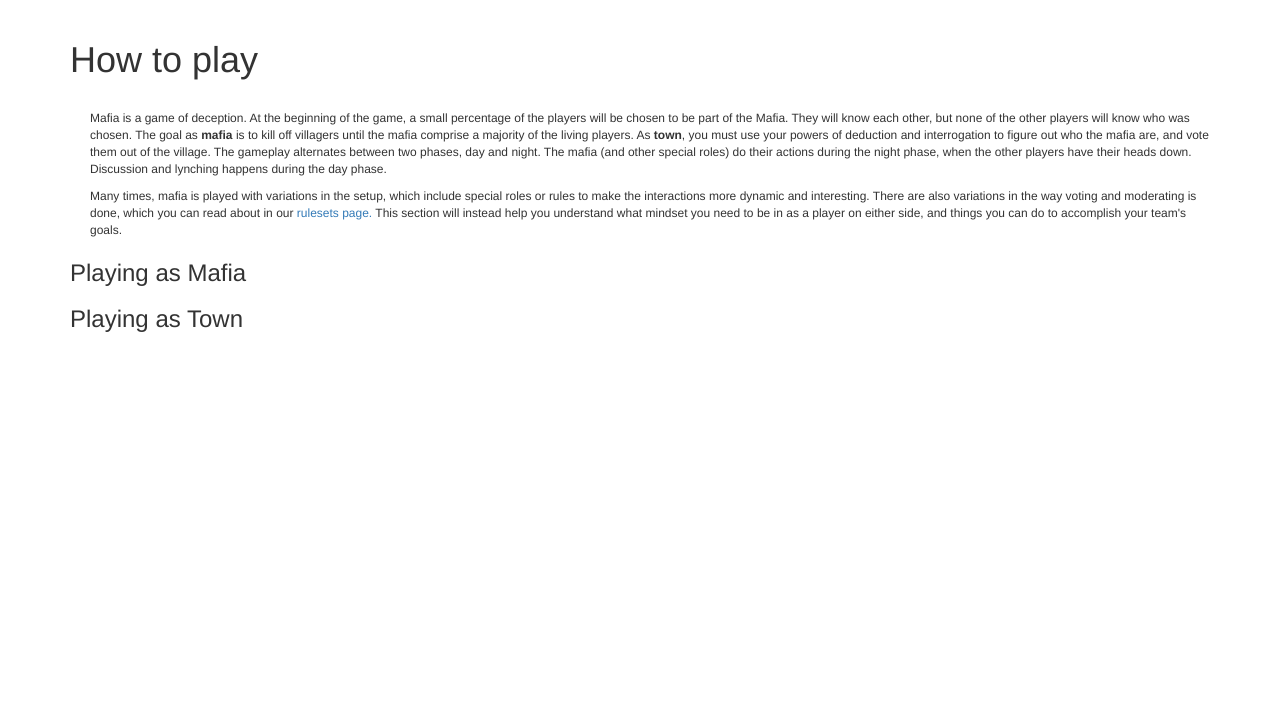
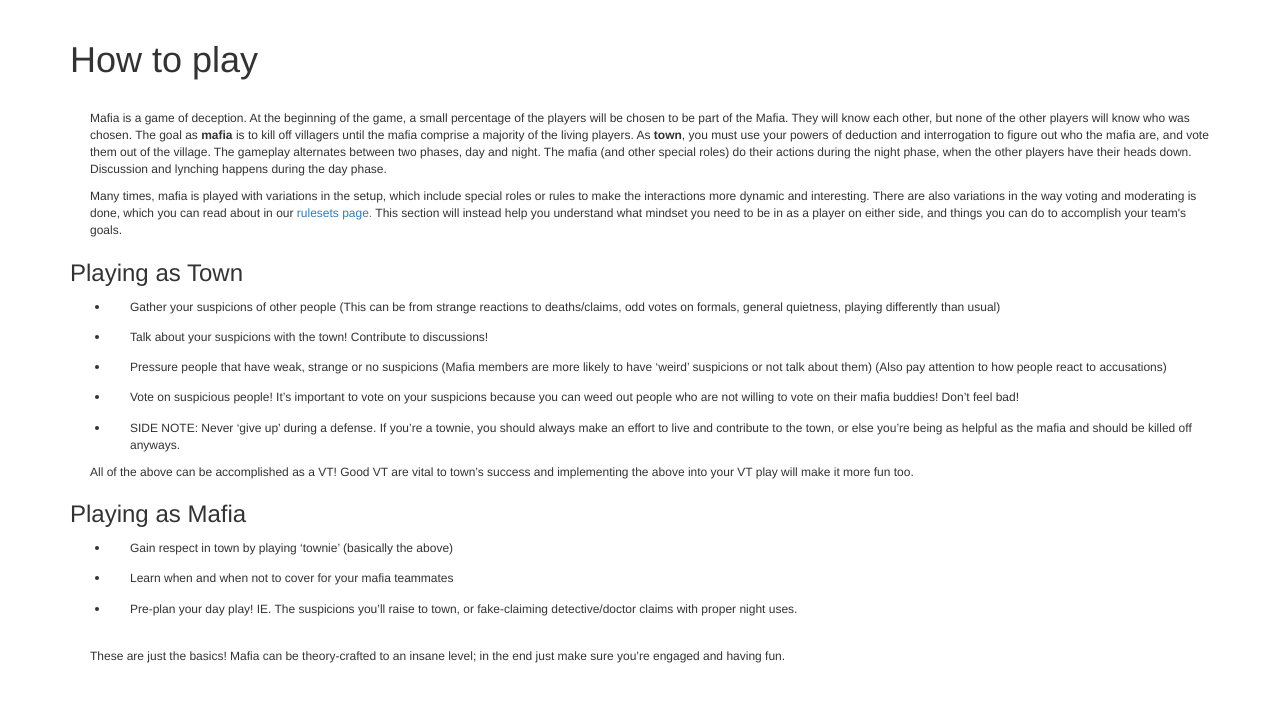
Before and after one commit to ATranimal/Mafia, a Django app: page /mafia/howtoplay/ in a window 1280 px wide. Shown: the part 52-754 px from the top of the page. Run offline with Django 3.2, Linux system fonts and the light colour scheme; some libraries are stand-ins or nearby versions.

Commit message:
How to play
Added some text in the how to play html

```diff
--- a/mysite/mafia/templates/mafia/howtoplay.html
+++ b/mysite/mafia/templates/mafia/howtoplay.html
@@ -9,9 +9,30 @@
 
 	<p>Many times, mafia is played with variations in the setup, which include special roles or rules to make the interactions more dynamic and interesting. There are also variations in the way voting and moderating is done, which you can read about in our <a href="{% url 'ruleset' %}">rulesets page.</a> This section will instead help you understand what mindset you need to be in as a player on either side, and things you can do to accomplish your team's goals.</p>
 
+	<h3>Playing as Town</h3>
+
+	<ul>
+
+	<li><p>Gather your suspicions of other people (This can be from strange reactions to deaths/claims, odd votes on formals, general quietness, playing differently than usual)</p></li>
+	<li><p>Talk about your suspicions with the town! Contribute to discussions! </p></li>
+	<li><p>Pressure people that have weak, strange or no suspicions (Mafia members are more likely to have ‘weird’ suspicions or not talk about them) (Also pay attention to how people react to accusations) </p></l>
+	<li><p>Vote on suspicious people! It’s important to vote on your suspicions because you can weed out people who are not willing to vote on their mafia buddies! Don’t feel bad! </p></li>
+	<li><p>SIDE NOTE: Never ‘give up’ during a defense. If you’re a townie, you should always make an effort to live and contribute to the town, or else you’re being as helpful as the mafia and should be killed off anyways.</p></li>
+	</ul>
+	<p>
+	All of the above can be accomplished as a VT! Good VT are vital to town’s success and implementing the above into your VT play will make it more fun too.
+	</p>
+
 	<h3>Playing as Mafia</h3>
 
-	<h3>Playing as Town</h3>
+	<ul>
+	<li><p>Gain respect in town by playing ‘townie’ (basically the above)</p></li>
+	<li><p>Learn when and when not to cover for your mafia teammates</p></li>
+	<li><p>Pre-plan your day play! IE. The suspicions you’ll raise to town, or fake-claiming detective/doctor claims with proper night uses.</p></li>
+	</ul>
+
+	</br>
+	<p>These are just the basics! Mafia can be theory-crafted to an insane level; in the end just make sure you’re engaged and having fun.</p>
 
 </div>
 
```
